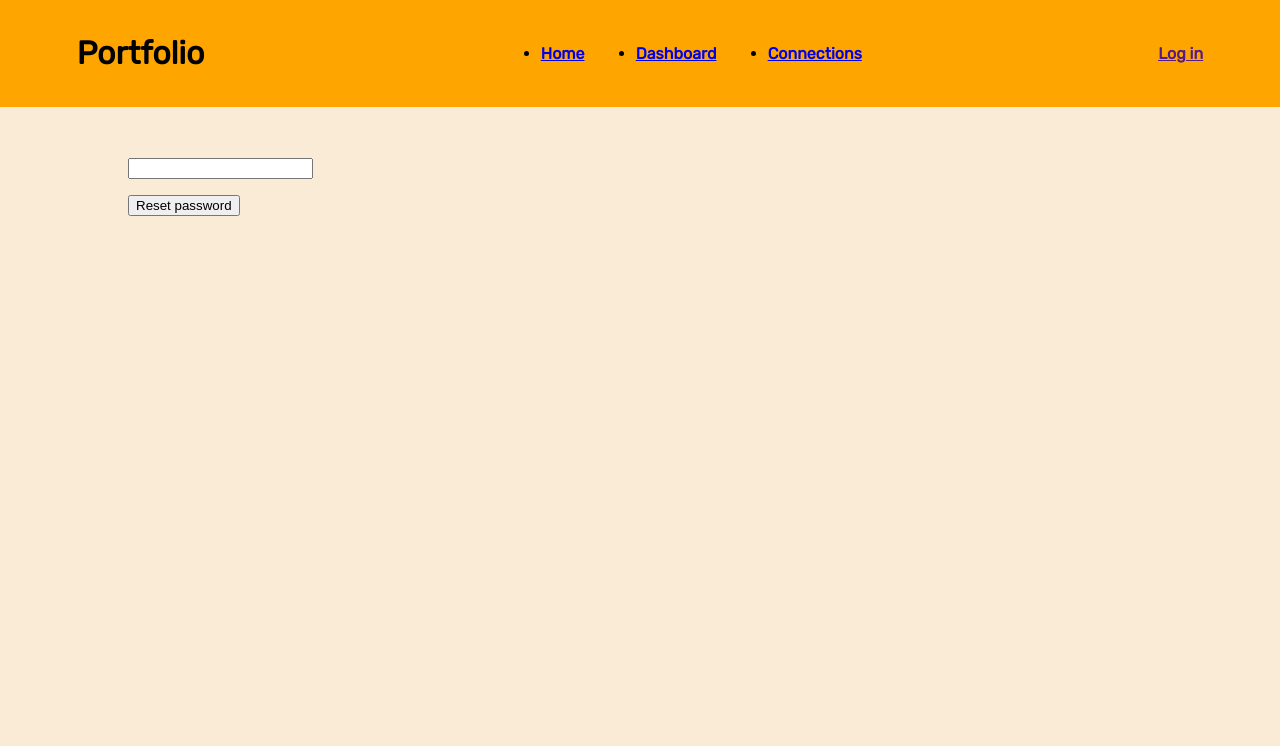
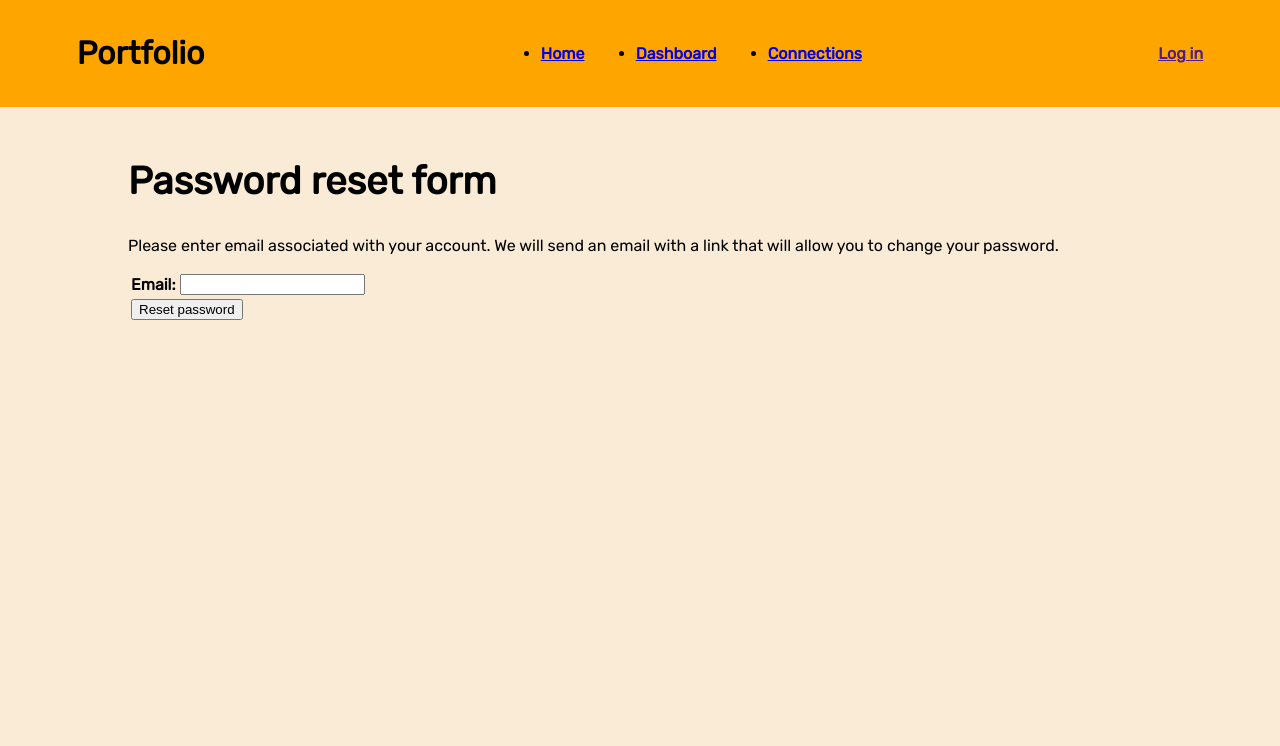
Before and after one commit to ra2dd/django-finances, a Django app: page /accounts/password_reset/ in a window 1280 px wide. Shown: the top 746 px of the page. Run offline with Django 4.2, Linux system fonts and the light colour scheme.

Commit message:
modify password_reset_form, fix auth templates

```diff
--- a/finances/settings.py
+++ b/finances/settings.py
@@ -129,3 +129,5 @@ DEFAULT_AUTO_FIELD = 'django.db.models.BigAutoField'
 
 # Redirect to home URL after login
 LOGIN_REDIRECT_URL = '/'
+
+EMAIL_BACKEND = 'django.core.mail.backends.console.EmailBackend'
--- a/templates/registration/password_reset_complete.html
+++ b/templates/registration/password_reset_complete.html
@@ -3,7 +3,7 @@
 {% block content %}
     <h1>Password was successfuly changed.</h1>
     <p>
-        <a href="{% 'login' %}">
+        <a href="{% url 'login' %}">
             Log in again?
         </a>
     </p>
--- a/templates/registration/password_reset_done.html
+++ b/templates/registration/password_reset_done.html
@@ -1,8 +1,9 @@
 {% extends "base_generic.html" %}
 
 {% block content %}
+    <h1>Password email sent</h1>
     <p>
-        Instructions for changing your password are being sent to your email address.
+        If you provided correct email address instructions for changing your password were sent to your email address.
         If they haven't arrived in few minutes check your spam folder.
     </p>
 {% endblock %}
--- a/templates/registration/password_reset_form.html
+++ b/templates/registration/password_reset_form.html
@@ -7,7 +7,22 @@
                 {{ form.email.errors }}
             {% endif %}
 
-            <p>{{ form.email }}</p>
-            <input type="submit" value="Reset password" />
+            <h1>Password reset form</h1>
+            <p>
+                Please enter email associated with your account.
+                We will send an email with a link that will allow you to change your password.
+            </p>
+
+            <table>
+                <tr>
+                    <th scope="row">Email:</th>
+                    <td>{{ form.email }}</td>
+                </tr>
+                <tr>
+                    <td colspan="2">
+                        <input type="submit" value="Reset password" />
+                    </td>
+                </tr>
+            </table>
     </form>
 {% endblock %}
```
